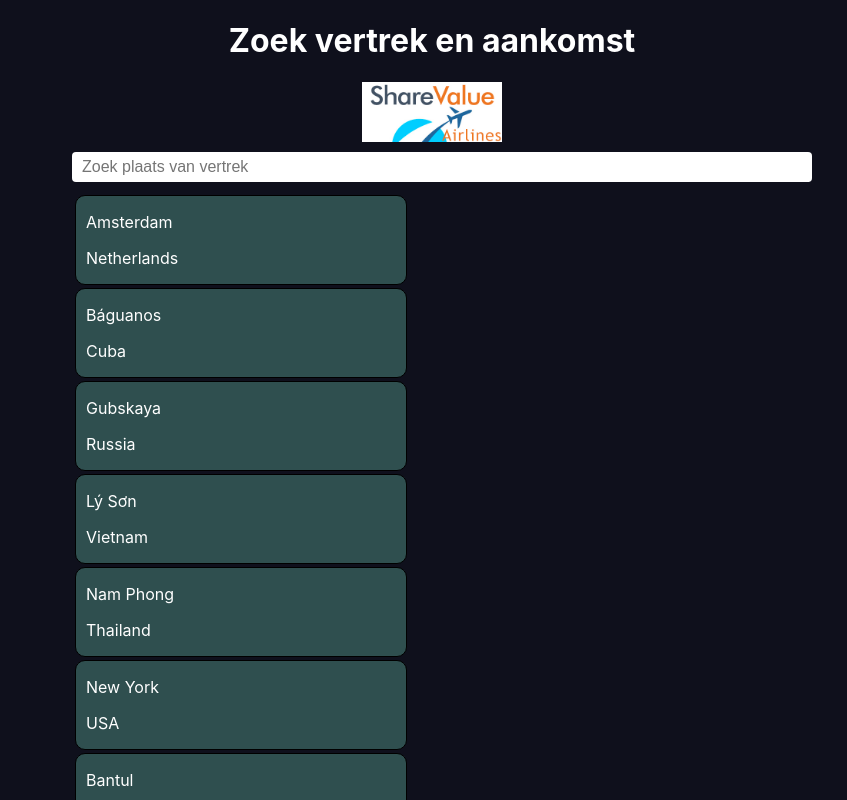
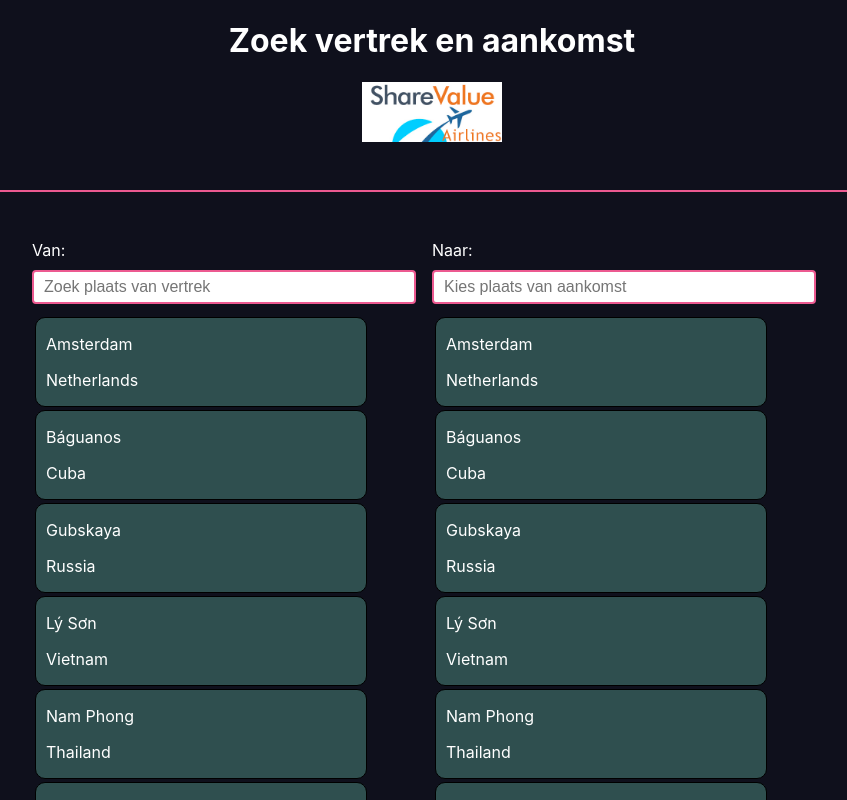
Before and after one commit to JirosWorld/jirosworld-airlines, a React (Create React App) app: page / in a window 1280 px wide. Shown: the top 800 px of the page, without its empty margins (208-1055 px from the left). Built offline with nearby package versions, Linux system fonts and the light colour scheme.

Commit message:
add basic components for form elements

```diff
--- a/src/App.css
+++ b/src/App.css
@@ -9,7 +9,14 @@ img {
 }
 
 .inner {
-  width: 720px;
+  width: 800px;
+  display: flex;
+  flex-direction: row;
+  align-items: flex-start;
+}
+
+.column {
+  width: 95%;
 }
 
 button {
@@ -23,3 +30,9 @@ button {
   padding: 16px 10px;
   border-radius: 4px;
 }
+
+hr {
+  margin: 3em 0;
+  border: 1px solid #ec5990;
+  width: 100%;
+}
--- a/src/App.js
+++ b/src/App.js
@@ -18,6 +18,7 @@ function App() {
       <main className="page-container">
         <h1>Zoek vertrek en aankomst</h1>
         <img src={logo} alt="Sharevalue Logo"/>
+        <hr/>
 
         <SearchPage />
       </main>
--- a/src/pages/SearchPage.css
+++ b/src/pages/SearchPage.css
@@ -9,11 +9,11 @@
 
 input {
     border-radius: 4px;
+    border: 2px solid #ec5990;
     font-size: 16px;
     margin: 10px 0;
     padding: 6px 10px;
-    width: 100%;
-    border: none;
+    width: 90%;
 }
 
 .box {
--- a/src/pages/SearchPage.js
+++ b/src/pages/SearchPage.js
@@ -13,7 +13,11 @@ export default function SearchPage() {
     return (
 
         <div className="inner">
-            <input placeholder="Zoek plaats van vertrek" onChange={event => setQueryDeparture(event.target.value)}/>
+
+            <div className="column">
+                <label htmlFor="departure">Van:</label>
+                <input placeholder="Zoek plaats van vertrek"
+                       onChange={event => setQueryDeparture(event.target.value)}/>
 
                 {
                     Data.filter(post => {
@@ -29,8 +33,12 @@ export default function SearchPage() {
                         </div>
                     ))
                 }
+            </div>
 
-            <input placeholder="Kies plaats van aankomst" onChange={event => setQueryArrival(event.target.value)}/>
+            <div className="column">
+                <label htmlFor="arrival">Naar:</label>
+                <input placeholder="Kies plaats van aankomst"
+                       onChange={event => setQueryArrival(event.target.value)}/>
 
                 {
                     Data.filter(post => {
@@ -46,6 +54,8 @@ export default function SearchPage() {
                         </div>
                     ))
                 }
+            </div>
+
 
         </div>
     )
```
Also changed, not shown: src/components/Button.js (added, +15 -0 lines), src/components/Counter.js (added, +18 -0 lines), src/components/InputField.js (+13 -12 lines), 2 other files (tests, documents, lock files or other folders). Lines whose indentation alone changed are shown as unchanged.
